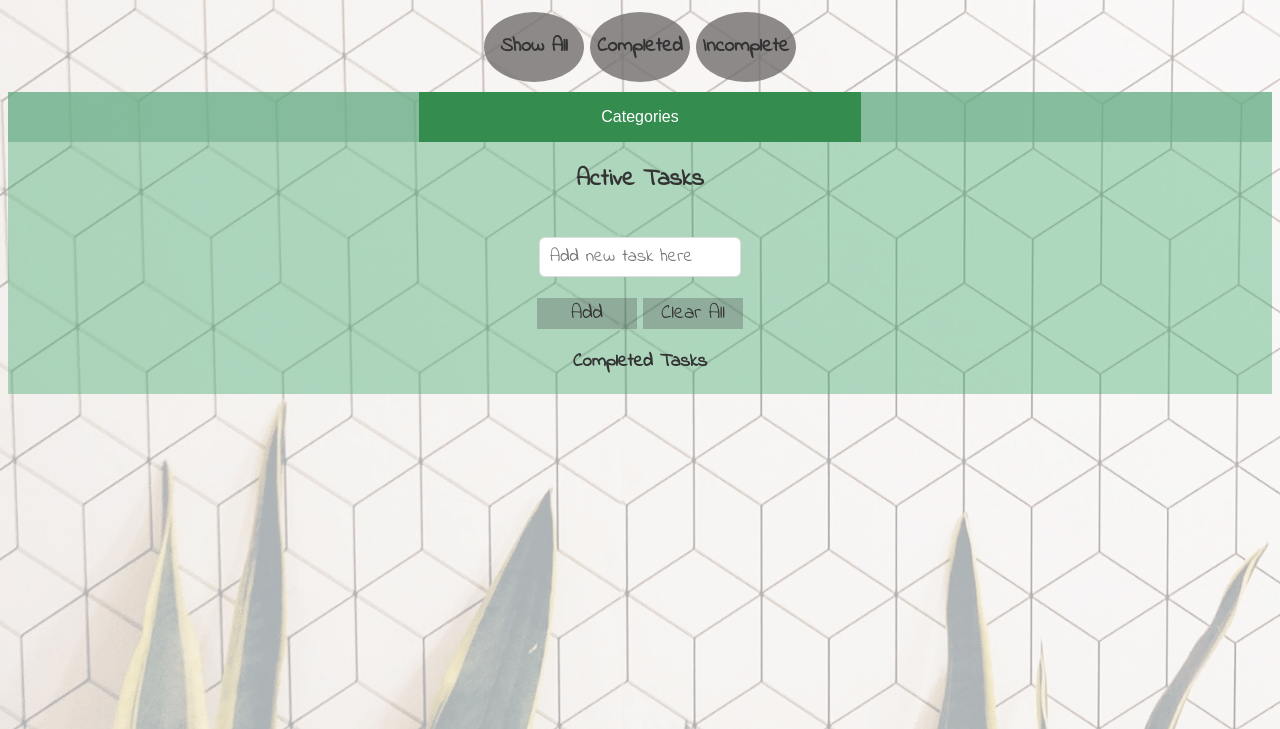
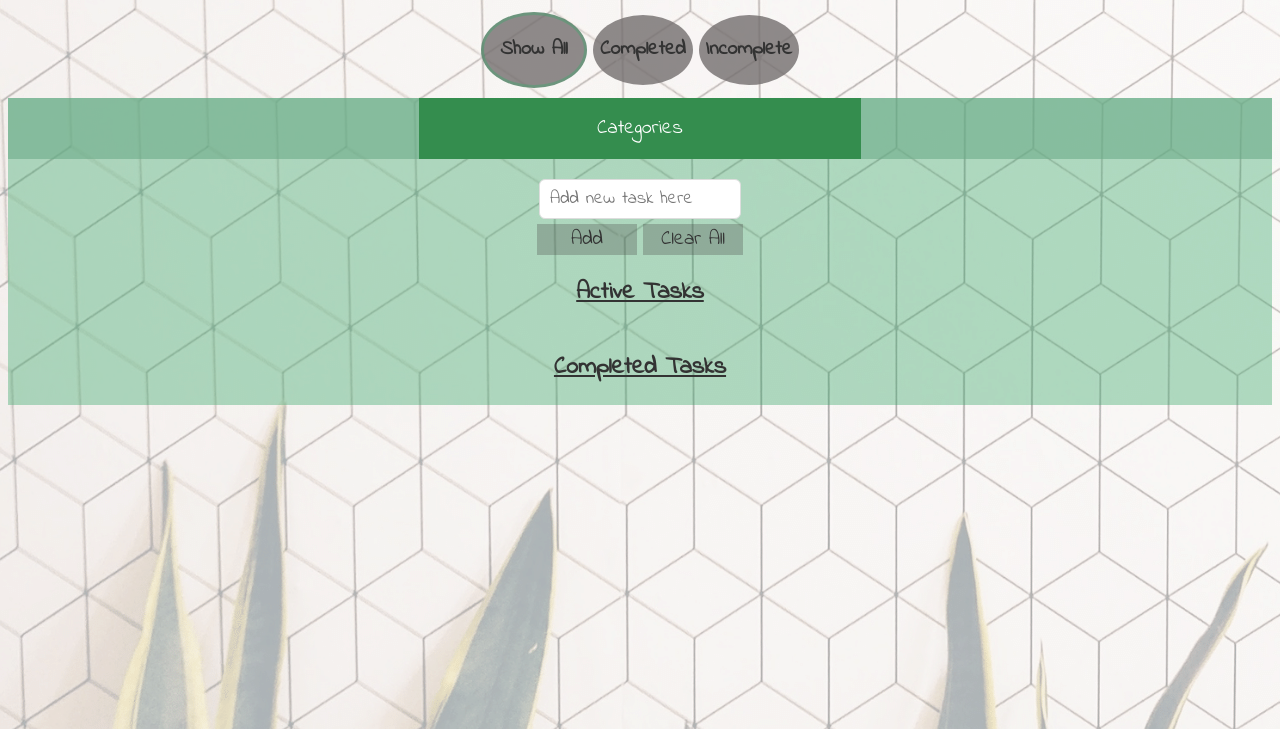
Before and after one commit to WebAhead12/ExpressList, a website: page public/index.html in a window 1280 px wide. Shown: the part 71-800 px from the top of the page. Drawn offline with Linux system fonts and the light colour scheme.

Commit message:
Changed order on page + added div to title

```diff
--- a/public/button-content.css
+++ b/public/button-content.css
@@ -80,12 +80,13 @@ width: 100%;
   background-color: rgb(52, 141, 78);
   color: white;
   padding: 16px;
-  font-size: 16px;
+  font-size: 20px;
   border: none;
   cursor: pointer;
   transition: 0.4s background-color;
   z-index: 3;
   min-width: 35%;
+  font-family: 'Indie Flower', cursive;
 }
 
 /* Dropdown button on hover & focus */
@@ -93,6 +94,7 @@ width: 100%;
   background-color: rgb(89, 121, 99);
   color:white;
   border: 1px solid #333;
+  font-family: 'Indie Flower', cursive;
 }
 
 button:hover {
--- a/public/index.html
+++ b/public/index.html
@@ -1,19 +1,14 @@
 <!DOCTYPE html>
 <html lang="en">
+
 <head>
   <meta charset="UTF-8" />
   <meta http-equiv="X-UA-Compatible" content="IE=edge" />
   <meta name="viewport" content="width=device-width, initial-scale=1.0" />
   <title>Document</title>
   <link rel="stylesheet" href="/style.css" />
-    <link
-      rel="stylesheet"
-      href="/button-content.css"
-      <link
-      rel="preconnect"
-      href="https://fonts.gstatic.com"
-      crossorigin
-    />
+  <link rel="stylesheet" href="/button-content.css" <link rel="preconnect" href="https://fonts.gstatic.com"
+    crossorigin />
   <script defer src="/script.js"></script>
   <link href="https://fonts.googleapis.com/css2?family=Indie+Flower&display=swap" rel="stylesheet" />
   <link rel="stylesheet" href="https://cdnjs.cloudflare.com/ajax/libs/font-awesome/6.0.0-beta2/css/all.min.css" />
@@ -22,10 +17,12 @@
 
 <div class="container">
   <button class="log-out">Log Out</button>
+  <div class="todoListName">
     <h1>My To-Do List</h1>
+  </div>
 
   <div class="task-status">
-      <div type="button" class="status" for="show-all">Show All</div>
+    <div type="button" class="status onIt" for="show-all">Show All</div>
 
     &nbsp;
 
@@ -45,24 +42,24 @@
     </div>
 
     <body>
-        <h2>Active Tasks</h2>
-
-        <div class="active-tasks">
-          <p>
       <label for="new-task"></label>
       <input id="newTask" type="text" placeholder="Add new task here" />
-          </p>
+      <div class="taskButtons">
         <button class="add">Add</button>
         <button class="delete-all">Clear All</button>
+      </div>
 
+      <h2><u>Active Tasks</u></h2>
+      <div class="active-tasks">
         <ul id="tasks"></ul>
       </div>
 
       <div class="completed-tasks">
-          <h3>Completed Tasks</h3>
+        <h2><u>Completed Tasks</u></h2>
         <ul id="completed-tasks"></ul>
       </div>
     </body>
   </main>
 </div>
+
 </html>
--- a/public/script.js
+++ b/public/script.js
@@ -189,9 +189,9 @@ var bindTaskEvents = function (taskListItem) {
   var editButton = taskListItem.querySelector("button.edit");
   var deleteButton = taskListItem.querySelector("button.delete");
 
-  editButton.onclick = function () {};
-  deleteButton.onclick = function () {};
-  checkBox.onchange = function () {};
+  editButton.onclick = function () { };
+  deleteButton.onclick = function () { };
+  checkBox.onchange = function () { };
 };
 
 //Adds a new task.
```
Also changed, not shown: public/log-in.css (+9 -0 lines). Lines whose indentation alone changed are shown as unchanged.
